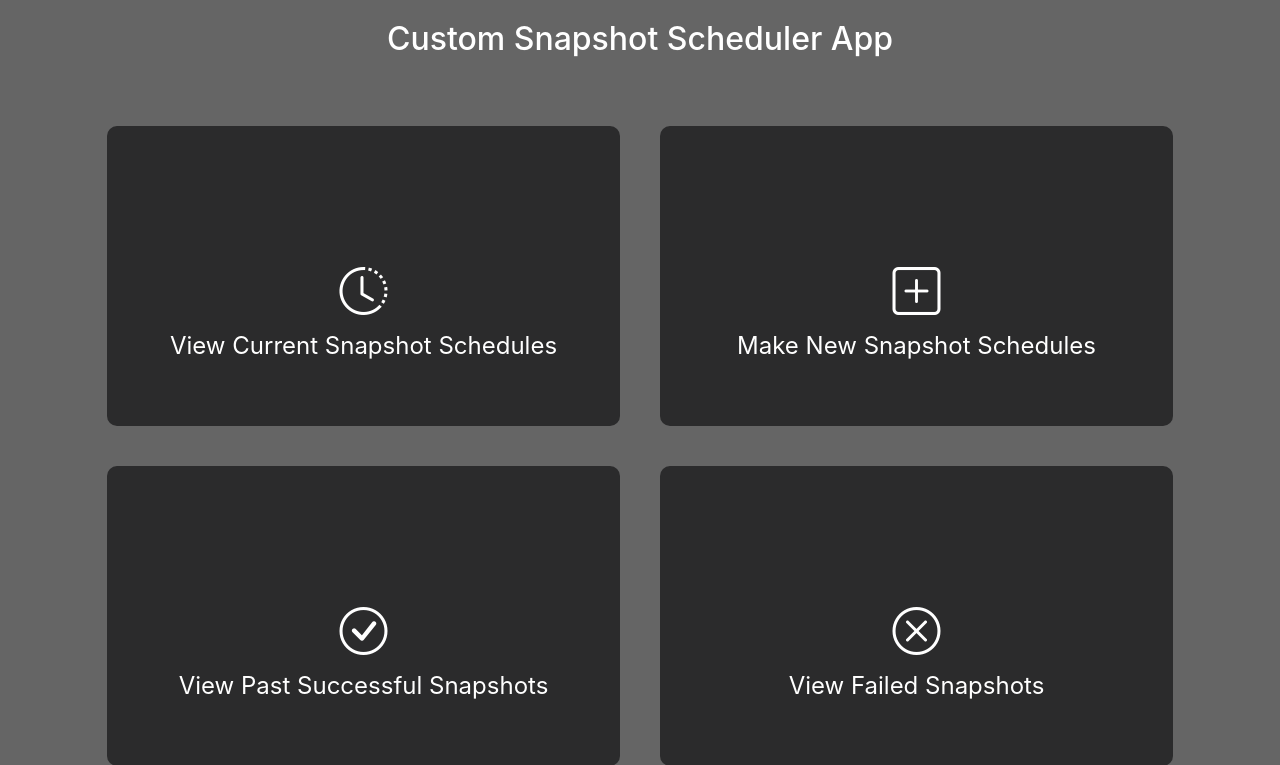
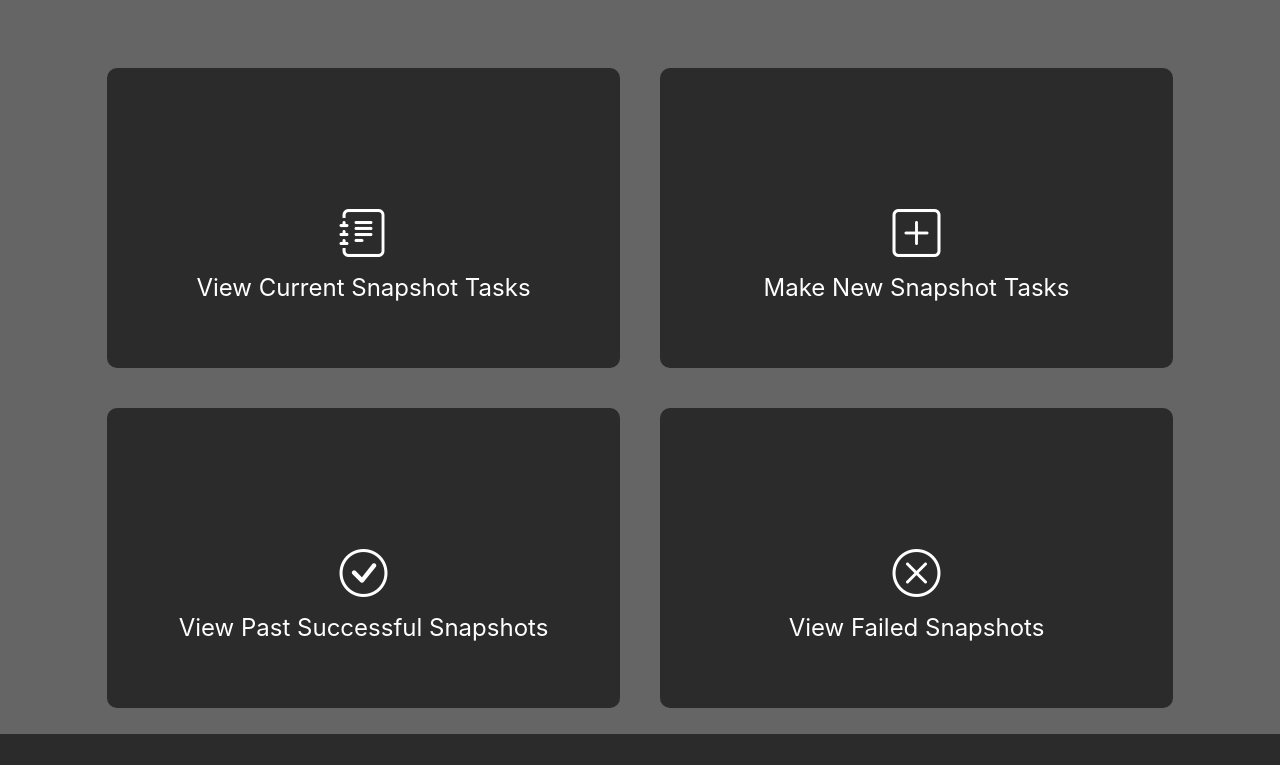
Before and after one commit to rushabhjain-nx/Custom_snapshot_scheduling, a Django app: page / in a window 1280 px wide. Shown: the part 66-831 px from the top of the page. After the commit the page ends 800 px from the top, so only its background shows below. Run offline with Django 5.2, Linux system fonts and the light colour scheme; parts of the project's set-up code (start-up, migrations or seed data) failed here and were passed over; some libraries are stand-ins or nearby versions.

Commit message:
ui changes

```diff
--- a/app/email.py
+++ b/app/email.py
@@ -66,7 +66,7 @@
               </tr>
             </table>
             <br>
-            <p> <strong> Next Snapshot Retry will happen after one hour.</strong> <p>
+
           </body>
 
           <footer>This email was auto-generated by the Snapshot Scheduler Application</footer>
@@ -95,3 +95,5 @@
 
 # Example usage
 #send_email("John", "path/to/photo.jpg")
+
+#<p> <strong> Next Snapshot Retry will happen after one hour.</strong> <p>
--- a/app/views.py
+++ b/app/views.py
@@ -23,7 +23,7 @@
     return render(request,'home.html')
 
 def snapshot_schedule_list(request):
-    schedules = SnapshotSchedule.objects.filter(snapshot_taken=False)
+    schedules = SnapshotSchedule.objects.filter(snapshot_taken=False,snapshot_failed=False)
     return render(request, 'snapshot_schedule_list.html', {'schedules': schedules})
 
 def past_snapshots(request):
@@ -195,7 +195,7 @@
     current_datetime = timezone.now()
 
     # Retrieve all SnapshotSchedule objects where snapshot is not taken
-    snapshot_schedules = SnapshotSchedule.objects.filter(snapshot_taken=False)
+    snapshot_schedules = SnapshotSchedule.objects.filter(snapshot_taken=False, snapshot_failed=False)
 
     # Convert queryset to list of dictionaries
     snapshot_schedules_data = list(snapshot_schedules.values())
@@ -230,9 +230,9 @@
             if res is None:
 
                 # If snapshot failed, reschedule for one hour later
-                new_snapshot_datetime = snapshot_datetime + timedelta(hours=1)
-                snapshot_schedule.snapshot_date = new_snapshot_datetime.date()
-                snapshot_schedule.snapshot_time = new_snapshot_datetime.time()
+               # new_snapshot_datetime = snapshot_datetime + timedelta(hours=1)
+               # snapshot_schedule.snapshot_date = new_snapshot_datetime.date()
+               # snapshot_schedule.snapshot_time = new_snapshot_datetime.time()
                 snapshot_schedule.snapshot_failed = True
                 snapshot_schedule.save()
 
--- a/creds.json
+++ b/creds.json
@@ -1,4 +1,4 @@
 {
-    "username": "gAAAAABmTt5YQDqLz4pAaE9etqdqRjotwLAlCxVD1Vg97Jg_abHpdqqg0LG2s3MNB59PnL4N50rmMxgZwi5IH_u-UfTlizQI6Q==",
-    "password": "gAAAAABmTt5Yx8kzNGube8g2iQqHd_0frgZT-glok5Go8-wIo5plG-7QglM0KYNQ2MYgNNqz-8t7NqnZ9hPWB0PAMRxdUkGZXA=="
+    "username": "gAAAAABme_0sAOy-79REUc9nEkCDBuPKLEzE7ukmxpmHC9YWDIJ7_efdKrzk_Za46Z4p4pHYzU10ndZD5BRBDW7GAFc4P5NQWw==",
+    "password": "gAAAAABme_0t4aDZHD6yrEb6PUKtPk0-yg6fueCMqnsd4DvoyTNjtbeSD65fbywMn4Rn6sLCMdQ71C_7_Hnv0jQ_qS1VvNsSpA=="
 }
--- a/templates/failed_snapshots.html
+++ b/templates/failed_snapshots.html
@@ -40,8 +40,8 @@
                                     <th>VM Name</th>
 
                                     <th>Cluster Name</th>
-                                    <th>Snapshot Retry Date</th>
-                                    <th>Snapshot Retry Time</th>
+                                    <th>Snapshot Task Date</th>
+                                    <th>Snapshot Task Time</th>
 
                                     <th>Action</th>
                                 </tr>
--- a/templates/home.html
+++ b/templates/home.html
@@ -51,21 +51,20 @@
     </div>
 
     <div class="container-fluid">
-        <center><h2 style="color: white;margin-top: 20px;">Custom Snapshot Scheduler App</h2></center>
     </div>
 
     <div class="container mt-5">
         <div class="row justify-content-center">
             <div class="big-div">
                 <a href="{% url 'snapshot_schedule_list' %}">
-                    <i class="bi bi-clock-history" style="font-size: 48px; color: white;"></i>
-                    <p style="font-size: 24px;">View Current Snapshot Schedules</p>
+                    <i class="bi bi-journal-text" style="font-size: 48px; color: white;"></i>
+                    <p style="font-size: 24px;">View Current Snapshot Tasks</p>
                 </a>
             </div>
             <div class="big-div">
                 <a href="{% url 'index' %}">
                     <i class="bi bi-plus-square" style="font-size: 48px; color: white;"></i>
-                    <p style="font-size: 24px;">Make New Snapshot Schedules</p>
+                    <p style="font-size: 24px;">Make New Snapshot Tasks</p>
                 </a>
             </div>
             <div class="big-div">
--- a/templates/past_snapshots.html
+++ b/templates/past_snapshots.html
@@ -40,8 +40,8 @@
                                     <th>VM Name</th>
 
                                     <th>Cluster Name</th>
-                                    <th>Snapshot Scheduled Date</th>
-                                    <th>Snapshot Scheduled Time</th>
+                                    <th>Snapshot Task Date</th>
+                                    <th>Snapshot Task Time</th>
 
                                     <th>Actual Snapshot Execution (Date and Time)</th>
                                     <th>Action</th>
--- a/templates/snapshot_schedule_list.html
+++ b/templates/snapshot_schedule_list.html
@@ -30,7 +30,7 @@
             <div class="col-md-10">
                 <div class="card">
                     <div class="card-body">
-                     <center><h3>Currently Scheduled Snapshots </h3> </center>
+                     <center><h3>Current Snapshot Tasks </h3> </center>
 
 
                      <br>
@@ -40,8 +40,8 @@
                                     <th>VM Name</th>
 
                                     <th>Cluster Name</th>
-                                    <th>Scheduled Snapshot Date</th>
-                                    <th>Scheduled Snapshot Time</th>
+                                    <th>Snapshot Task Date</th>
+                                    <th>Snspshot Task Time</th>
 
                                     <th>Action</th>
                                 </tr>
```
Also changed, not shown: vms_from_pe.json (+12 -5 lines), celerybeat-schedule.db (deleted), db.sqlite3 (deleted), 1 other file.
